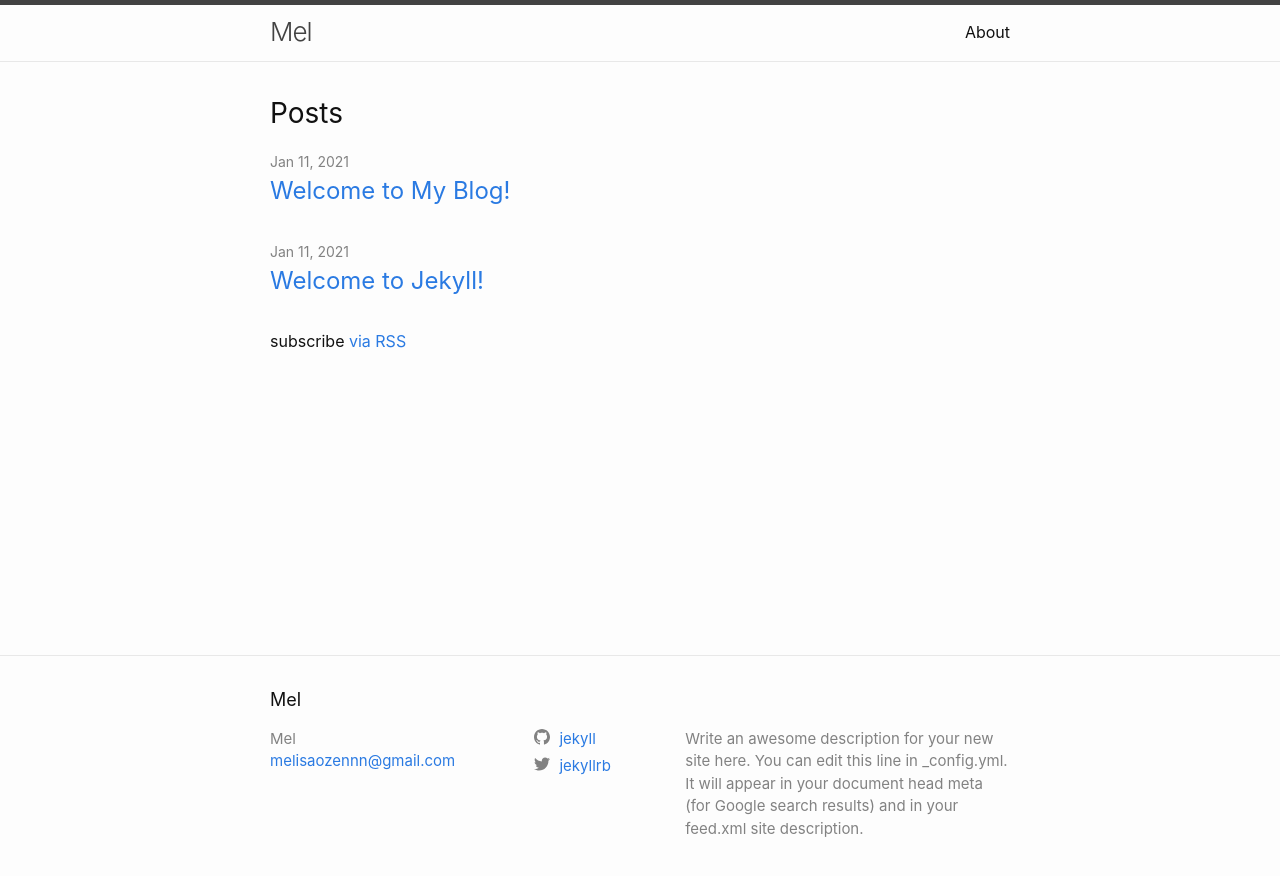
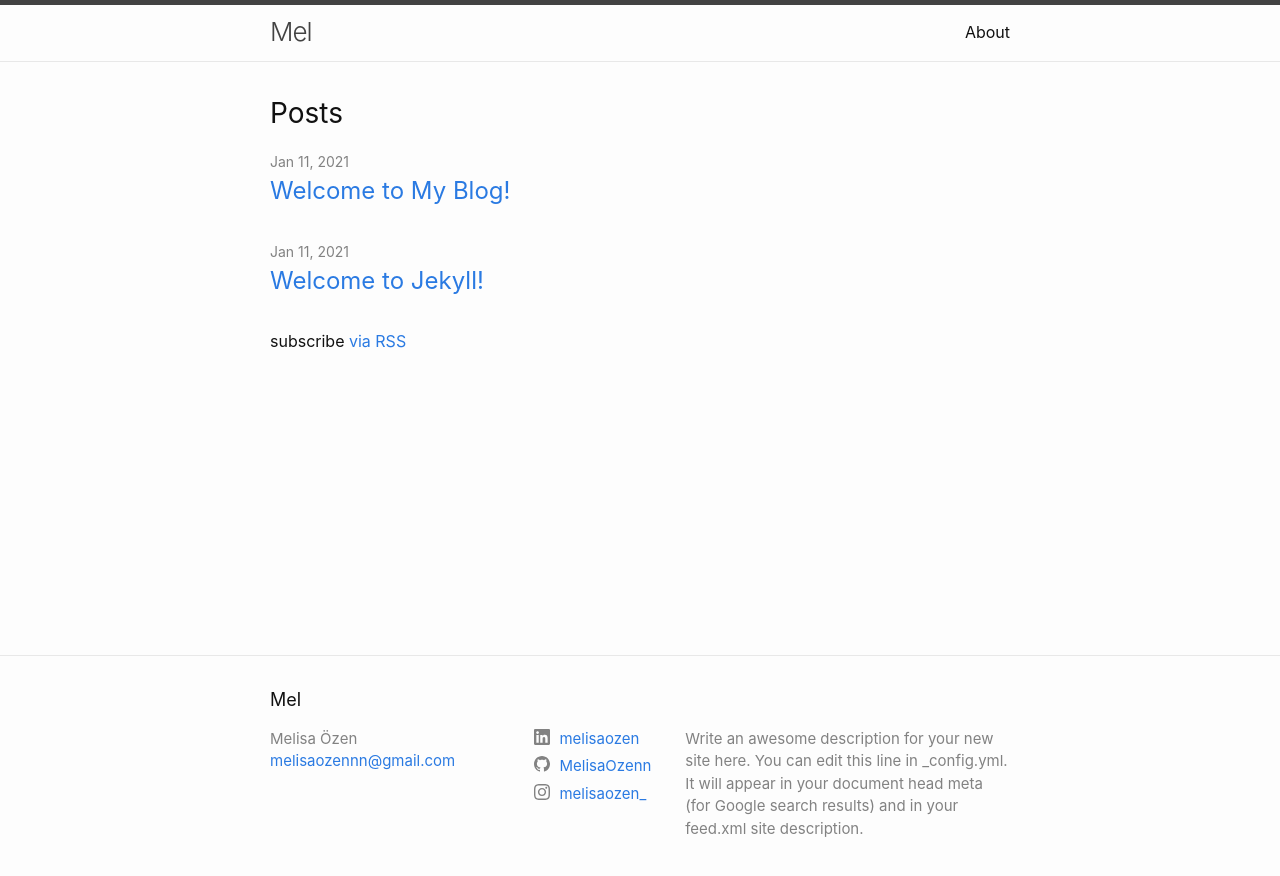
Before and after one commit to MelisaOzenn/mel-blog, a Jekyll site: the page built from index.markdown, in a window 1280 px wide. Shown: the top 876 px of the page. Built offline with Jekyll 4.4.1, drawn with Linux system fonts in a browser that asks for light colours.

Commit message:
first polish done

```diff
--- a/_config.yml
+++ b/_config.yml
@@ -26,8 +26,16 @@ description: >- # this means to ignore newlines until "baseurl:"
   Google search results) and in your feed.xml site description.
 baseurl: "/mel-blog" # the subpath of your site, e.g. /blog
 url: "https://melisaozenn.github.io" # the base hostname & protocol for your site, e.g. http://example.com
-twitter_username: jekyllrb
-github_username:  jekyll
+# twitter_username: jekyllrb
+github_username:  MelisaOzenn
+
+# minima incudes, but not with default
+author: Melisa Özen
+linkedin_username: melisaozen
+instagram_username: melisaozen_
+
+# i'm adding these down below
+
 
 # Build settings
 # commented gem based theme minima, now i use regular theme
--- a/_includes/social.html
+++ b/_includes/social.html
@@ -1,10 +1,10 @@
 <ul class="social-media-list">
+  {%- if site.linkedin_username -%}<li><a href="https://www.linkedin.com/in/{{ site.linkedin_username| cgi_escape | escape }}"><svg class="svg-icon"><use xlink:href="{{ '/assets/minima-social-icons.svg#linkedin' | relative_url }}"></use></svg> <span class="username">{{ site.linkedin_username| escape }}</span></a></li>{%- endif -%}
+  {%- if site.github_username -%}<li><a href="https://github.com/{{ site.github_username| cgi_escape | escape }}"><svg class="svg-icon"><use xlink:href="{{ '/assets/minima-social-icons.svg#github' | relative_url }}"></use></svg> <span class="username">{{ site.github_username| escape }}</span></a></li>{%- endif -%}
+  {%- if site.instagram_username -%}<li><a href="https://instagram.com/{{ site.instagram_username| cgi_escape | escape }}"><svg class="svg-icon"><use xlink:href="{{ '/assets/minima-social-icons.svg#instagram' | relative_url }}"></use></svg> <span class="username">{{ site.instagram_username| escape }}</span></a></li>{%- endif -%}
   {%- if site.dribbble_username -%}<li><a href="https://dribbble.com/{{ site.dribbble_username| cgi_escape | escape }}"><svg class="svg-icon"><use xlink:href="{{ '/assets/minima-social-icons.svg#dribbble' | relative_url }}"></use></svg> <span class="username">{{ site.dribbble_username| escape }}</span></a></li>{%- endif -%}
   {%- if site.facebook_username -%}<li><a href="https://www.facebook.com/{{ site.facebook_username| cgi_escape | escape }}"><svg class="svg-icon"><use xlink:href="{{ '/assets/minima-social-icons.svg#facebook' | relative_url }}"></use></svg> <span class="username">{{ site.facebook_username| escape }}</span></a></li>{%- endif -%}
   {%- if site.flickr_username -%}<li><a href="https://www.flickr.com/photos/{{ site.flickr_username| cgi_escape | escape }}"><svg class="svg-icon"><use xlink:href="{{ '/assets/minima-social-icons.svg#flickr' | relative_url }}"></use></svg> <span class="username">{{ site.flickr_username| escape }}</span></a></li>{%- endif -%}
-  {%- if site.github_username -%}<li><a href="https://github.com/{{ site.github_username| cgi_escape | escape }}"><svg class="svg-icon"><use xlink:href="{{ '/assets/minima-social-icons.svg#github' | relative_url }}"></use></svg> <span class="username">{{ site.github_username| escape }}</span></a></li>{%- endif -%}
-  {%- if site.instagram_username -%}<li><a href="https://instagram.com/{{ site.instagram_username| cgi_escape | escape }}"><svg class="svg-icon"><use xlink:href="{{ '/assets/minima-social-icons.svg#instagram' | relative_url }}"></use></svg> <span class="username">{{ site.instagram_username| escape }}</span></a></li>{%- endif -%}
-  {%- if site.linkedin_username -%}<li><a href="https://www.linkedin.com/in/{{ site.linkedin_username| cgi_escape | escape }}"><svg class="svg-icon"><use xlink:href="{{ '/assets/minima-social-icons.svg#linkedin' | relative_url }}"></use></svg> <span class="username">{{ site.linkedin_username| escape }}</span></a></li>{%- endif -%}
   {%- if site.pinterest_username -%}<li><a href="https://www.pinterest.com/{{ site.pinterest_username| cgi_escape | escape }}"><svg class="svg-icon"><use xlink:href="{{ '/assets/minima-social-icons.svg#pinterest' | relative_url }}"></use></svg> <span class="username">{{ site.pinterest_username| escape }}</span></a></li>{%- endif -%}
   {%- for mst in site.mastodon -%}{%- if mst.username and mst.instance -%}<li><a href="https://{{ mst.instance| cgi_escape | escape}}/@{{mst.username}}"><svg class="svg-icon"><use xlink:href="{{ '/assets/minima-social-icons.svg#mastodon' | relative_url }}"></use></svg> <span class="username">{{ mst.username|escape }}</span></a></li>{%- endif -%}{%- endfor -%}
   {%- if site.twitter_username -%}<li><a href="https://www.twitter.com/{{ site.twitter_username| cgi_escape | escape }}"><svg class="svg-icon"><use xlink:href="{{ '/assets/minima-social-icons.svg#twitter' | relative_url }}"></use></svg> <span class="username">{{ site.twitter_username| escape }}</span></a></li>{%- endif -%}
```
